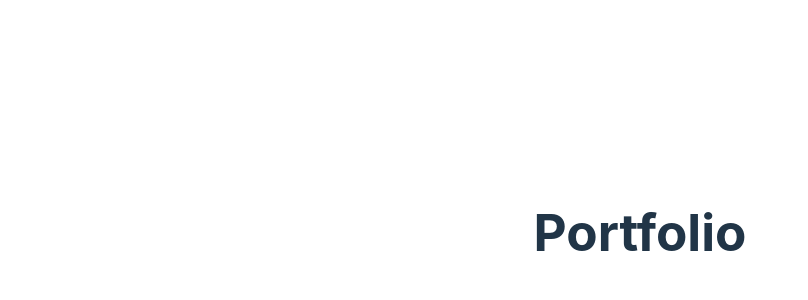
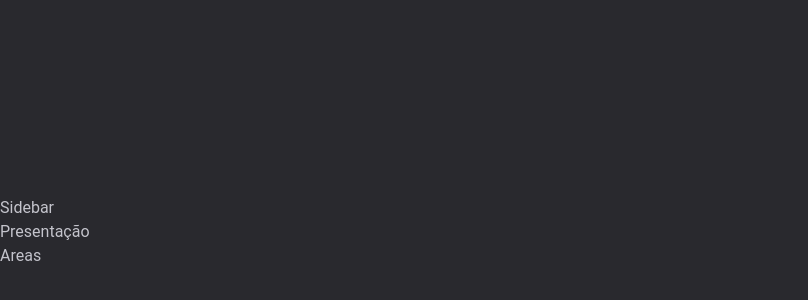
Before and after one commit to nadiduno/portfolionadiduno, a React (Vite) app: page / in a window 1280 px wide. Shown: the part 168-468 px from the top of the page, without its empty margins (0-808 px from the left). Built offline with nearby package versions, Linux system fonts and the light colour scheme.

Commit message:
routes react

```diff
--- a/package.json
+++ b/package.json
@@ -11,7 +11,8 @@
   },
   "dependencies": {
     "react": "^18.2.0",
-    "react-dom": "^18.2.0"
+    "react-dom": "^18.2.0",
+    "react-router-dom": "^6.20.0"
   },
   "devDependencies": {
     "@types/react": "^18.2.37",
--- a/src/App.tsx
+++ b/src/App.tsx
@@ -1,13 +1,13 @@
-import './App.css'
+import { BrowserRouter } from 'react-router-dom'
+import { Router } from './Router'
 
-function App() {
+import './global.css'
 
 
+export function App() {
   return (
-    <>
-      <h1>Portfolio</h1>
-    </>
+    <BrowserRouter>
+      <Router />
+    </BrowserRouter>
   )
 }
-
-export default App
--- /dev/null
+++ b/src/Router.tsx
@@ -0,0 +1,12 @@
+import { Routes, Route } from 'react-router-dom'
+import App from './App'
+import { HomePage } from './pages/HomePage'
+
+
+export function Router() {
+    return (
+        <Routes >
+            <Route path='/' element={<HomePage />} />
+        </Routes>
+    )
+}
--- /dev/null
+++ b/src/global.css
@@ -0,0 +1,34 @@
+:root{
+    --white: #fff;
+    --black: #000;
+    --gray-100: #e1e1e6;
+    --gray-300: #c4c4cc;
+    --gray-400: #8d8d99;
+    --gray-600: #323238;
+    --gray-700: #29292e;
+    --gray-800: #202024;
+    --gray-900: #121214;
+    --green-300: #00B37E;
+    --green-500: #00875f;
+    --green-700: #0BFC1A;
+    --violet-500: #5E07ED;
+  }
+  :focus{
+    outline: transparent;
+    box-shadow: 0 0 0 2px var(--violet-500);
+  }
+  *{
+    margin:0.;
+    padding:0;
+    box-sizing:border-box;
+  }
+  body{
+    background: var(--gray-700);
+    color:var(--gray-300);
+    -webkit-font-smoothing: antialiased;
+  }
+  body,input,textarea,button{
+    font-family:'Roboto', sansserif;
+    font-weight: 400;
+    font-size: 1rem;
+  }
--- a/src/main.tsx
+++ b/src/main.tsx
@@ -1,7 +1,8 @@
 import React from 'react'
 import ReactDOM from 'react-dom/client'
-import App from './App.tsx'
 import './index.css'
+import './global.css'
+import { App } from './App'
 
 ReactDOM.createRoot(document.getElementById('root')!).render(
   <React.StrictMode>
--- /dev/null
+++ b/src/pages/HomePage.tsx
@@ -0,0 +1,21 @@
+import styles from './HomePage.module.css'
+
+export function HomePage() {
+    return (
+        <>
+            {/* <Header /> */}
+            <main className={styles.container}>
+                <div>
+                    Sidebar
+                </div>
+                <div>
+                    Presentação
+                </div>
+            </main>
+            <div className={styles.area}>
+                Areas
+            </div>
+
+        </>
+    )
+}
```
Also changed, not shown: src/pages/HomePage.module.css (added), 2 other files (tests, documents, lock files or other folders).
